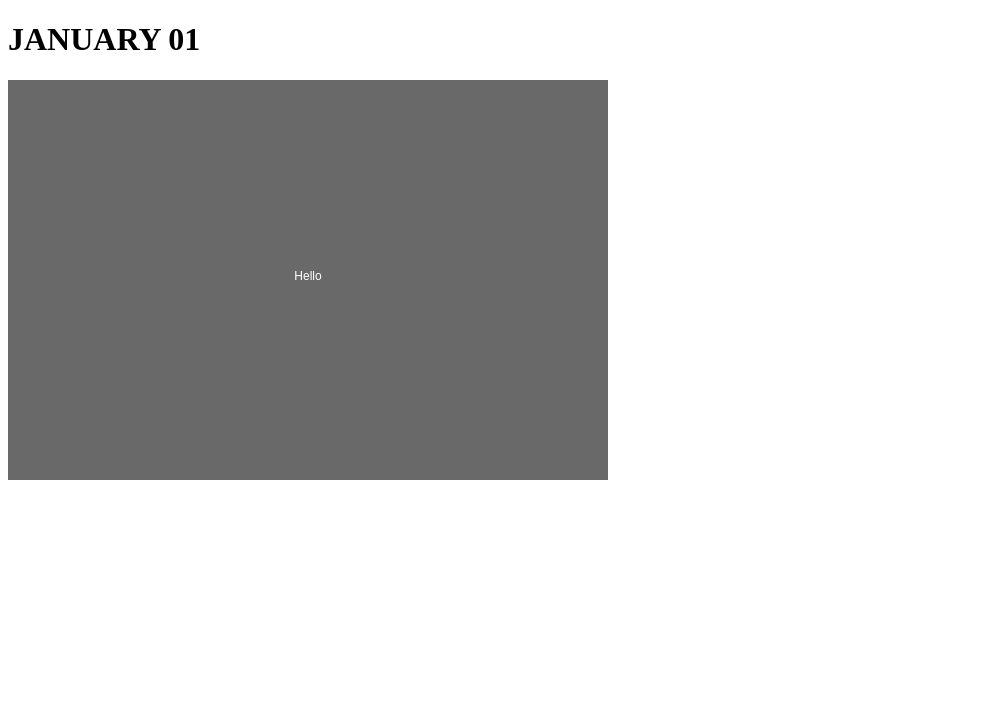
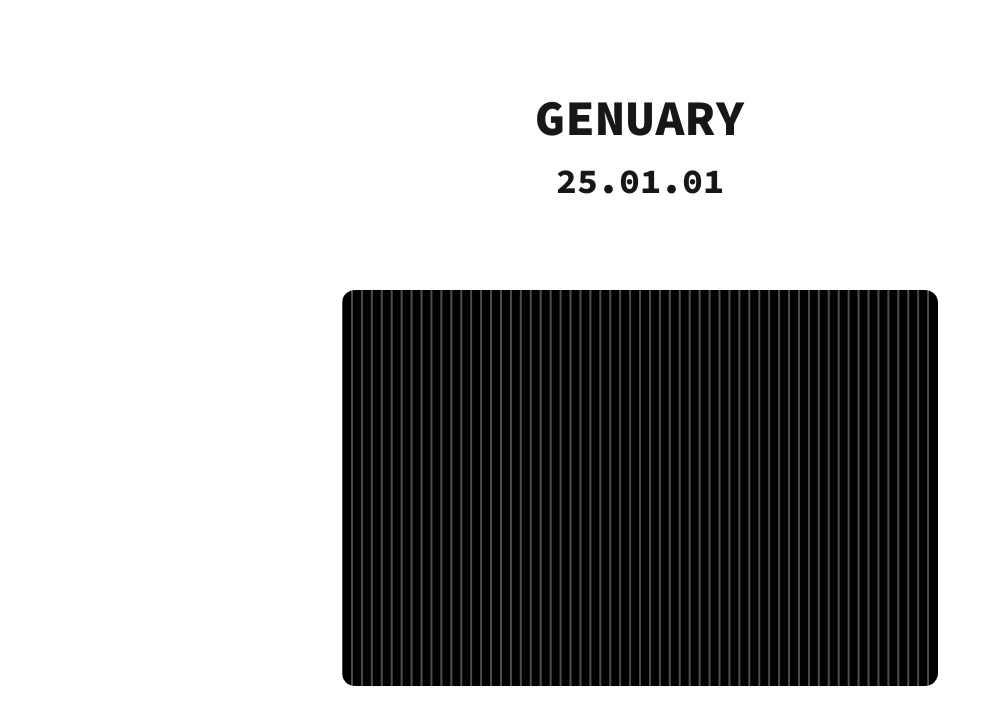
Before and after one commit to theaaron/genuary-25, a Next.js app: page /01 in a window 1280 px wide. Shown: the top 724 px of the page, without its empty margins (0-993 px from the left). Built offline with nearby package versions, Linux system fonts and the light colour scheme.

Commit message:
style cleanup
Signed-off-by: aaron <aaron.a@me.com>

```diff
--- a/src/app/01/Sketch01.tsx
+++ b/src/app/01/Sketch01.tsx
@@ -9,18 +9,31 @@ export default function Sketch01() {
   useEffect(() => {
     if (typeof window === 'undefined') return
     const sketch = (p: p5) => {
+
       p.setup = () => {
-
         const canvas = p.createCanvas(600, 400)
         canvas.parent(containerRef.current!)
       }
 
       p.draw = () => {
-        p.background(105);
+        p.background(0);
         p.fill(255);
-        p.textAlign('center');
-        p.text("Hello", p.width/2, p.height/2);
+        drawLines();
       }
+
+      const drawLines = () => {
+        p.stroke(155);
+        for (let i = 0; i < p.width; i += 10) {
+          p.line(i, p.height, i, -p.height);
+        }
+      }
+
+
+
+
+
+
+
     }
 
     const p5Instance = new p5(sketch)
--- a/src/app/01/page.tsx
+++ b/src/app/01/page.tsx
@@ -1,9 +1,14 @@
 import ClientP5Wrapper from './ClientP5Wrapper'
+import '@/app/globals.css';
 
 export default function Page() {
   return (
     <div>
-      <h1>JANUARY 01</h1>
+      <div className="main-title">
+        <h1>GENUARY</h1>
+        <h2 className='date-title'>25.01.01</h2>
+      </div>
+
       <ClientP5Wrapper />
     </div>
   )
--- a/src/app/globals.css
+++ b/src/app/globals.css
@@ -26,9 +26,27 @@ body {
   display: flex;
   justify-content: center;
   align-items: center;
-  padding: 100px;
+  padding: 80px;
   font-family: "Source Code Pro", serif;
   font-weight: 800;
   font-size: 50px;
+  flex-direction: column;
+}
+
+.date-title {
+  font-family: "Source Code Pro", serif;
+  font-weight: 800;
+  font-size: 35px;
+}
+
+.grid-item {
+  border: 1px solid white;
+  border-radius: 15px;
 
 }
+
+canvas {
+  margin: 0 auto 50px;
+  border: 2px solid white;
+  border-radius: 15px;
+}
```
Also changed, not shown: src/app/page.tsx (+14 -14 lines), src/lib/noise.ts (added).
